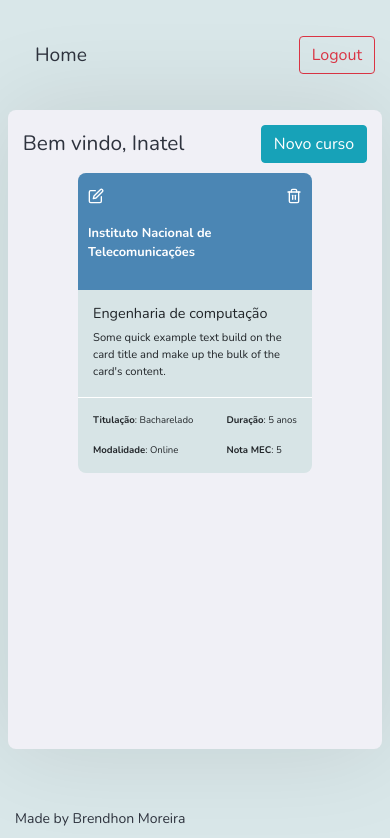
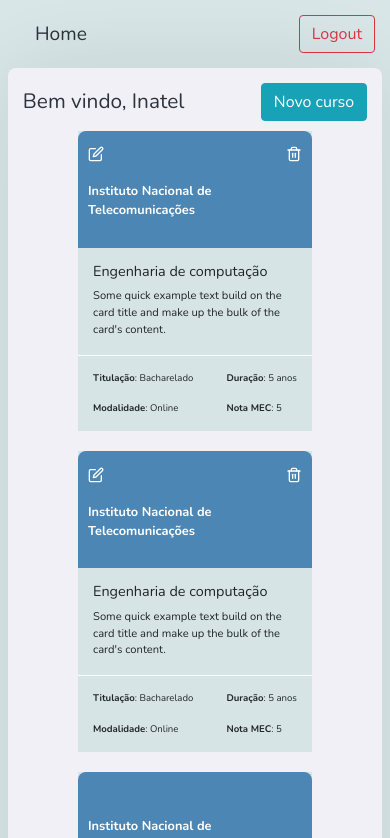
Before and after one commit to Brendhon/SearchFacul_Web, a React (Create React App) app: page /profile in a window 390 px wide. Shown: the top 838 px of the page. Built offline with nearby package versions, Linux system fonts and the light colour scheme.

Commit message:
change: CSS file

```diff
--- a/src/components/Card/Card.css
+++ b/src/components/Card/Card.css
@@ -1,18 +1,22 @@
 .card-container {
     width: 20vw;
     margin: 10px;
-    border-radius: 8px;
+
     background: #D7E4E6;
 }
 
 .card-container .card-top {
     display: flex;
     flex-direction: column;
+
     height: 150px;
     padding: 10px;
+
     overflow: hidden;
     word-wrap: break-word;
+
     background-color: #4b86b4;
+
     border-top-left-radius: 8px;
     border-top-right-radius: 8px;
 }
@@ -21,18 +25,23 @@
     display: flex;
     flex: 0.1;
     justify-content: space-between;
+
     font-size: 1rem;
 }
 
 .card-container .card-top .card-top-authenticated .card-top-button {
     background: transparent;
-    border: 0;
     color: white;
     outline: none;
+    border: 0;
 }
 
 .card-container .card-top .card-top-authenticated .card-top-button:hover {
     opacity: 0.8;
+}
+
+.card-container .card-top .card-top-authenticated .card-top-button:active {
+    font-size: 0.9rem;
 }
 
 .card-container .card-ies {
@@ -40,6 +49,7 @@
     flex: 0.9;
     justify-content: center;
     align-items: center;
+
     font-size: 1.2rem;
     color: white;
 }
@@ -48,6 +58,7 @@
     display: flex;
     flex-direction: column;
     justify-content: space-between;
+
     padding: 15px 15px 0px 15px;
 }
 
@@ -62,16 +73,19 @@
 .card-container .card-list-data {
     display: flex;
     justify-content: space-between;
+
     border-top: 1px solid;
     border-color: #ffffff;
     border-bottom-left-radius: 8px;
     border-bottom-right-radius: 8px;
+
     padding: 15px 15px 0px 15px;
 }
 
 .card-container .card-list-data .card-list-item {
     display: flex;
     flex-direction: column;
+
     font-size: 0.8rem;
 }
 
@@ -96,6 +110,28 @@
     }
 }
 
+@media(max-width: 685px) {
+
+    .card-container {
+        width: 45vw;
+    }
+    .card-container .card-top {
+        height: 35vw;
+    }
+}
+
+@media(max-width: 460px) {
+    .card-container {
+        width: 40vw;
+    }
+    .card-container .card-top {
+        height: 30vw;
+    }
+    .card-container .card-ies {
+        font-size: 0.8rem;
+    }
+}
+
 @media(max-width: 425px) {
     .card-container {
         width: 60vw;
--- a/src/pages/Profile/index.jsx
+++ b/src/pages/Profile/index.jsx
@@ -23,6 +23,9 @@ const Profile = _ =>
             <div className="profile-card">
                 <div className="profile-list-card">
                     <Card authenticated />
+                    <Card authenticated />
+                    <Card />
+                    <Card authenticated />
 
                 </div>
             </div>
--- a/src/pages/Profile/styles.css
+++ b/src/pages/Profile/styles.css
@@ -50,6 +50,13 @@
     }
 }
 
+@media(max-width: 685px) {
+
+    .profile-container .profile-content .profile-content-top strong {
+        display: none;
+    }
+}
+
 @media(max-width: 425px) {
 
     .profile-container .profile-content .profile-card .profile-list-card {
```
